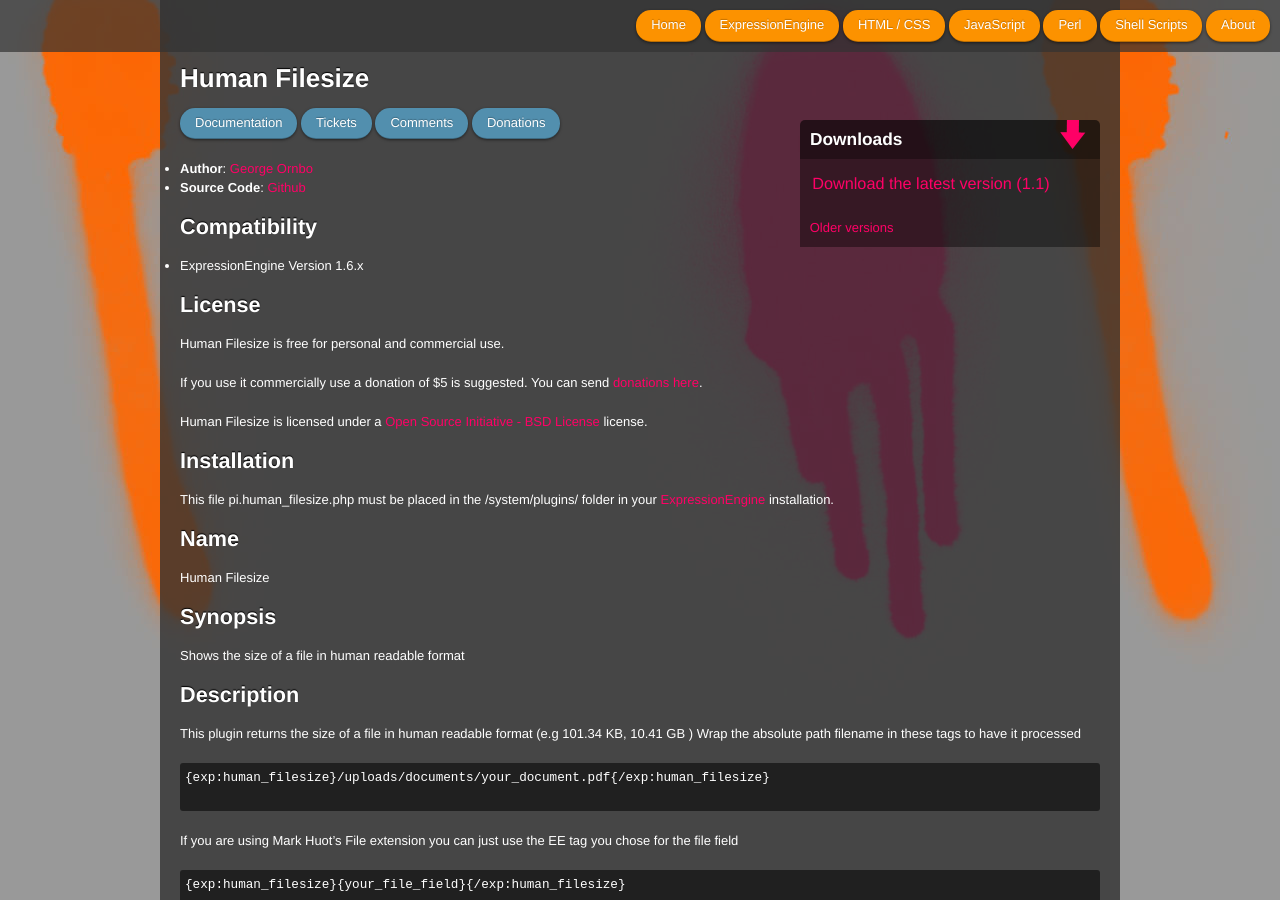
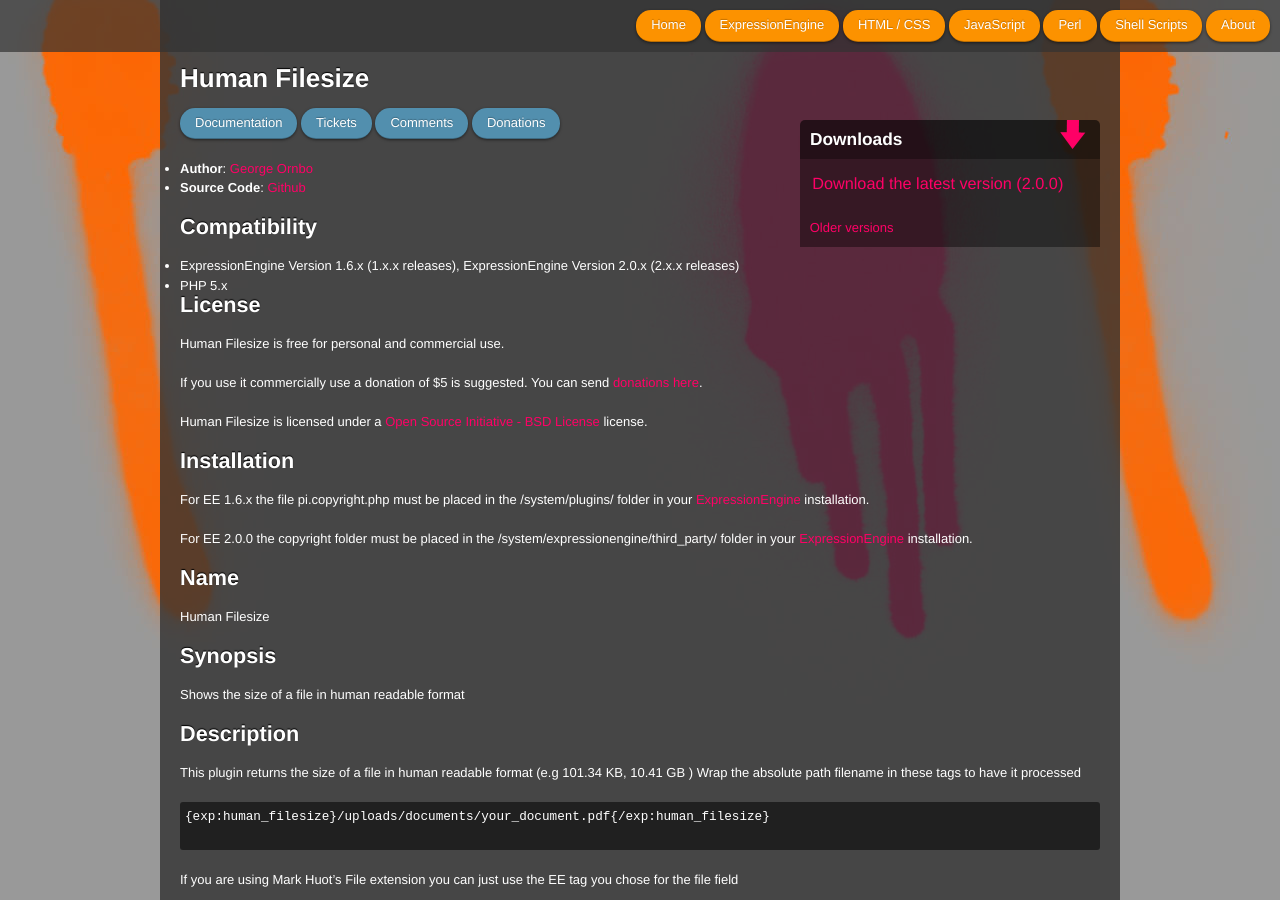
Before and after one commit to shapeshed/shapeshed.github.com, a Jekyll site: the page built from _posts/2009-08-05-filesize.markdown, in a window 1280 px wide and 900 px high. Built offline with Jekyll 4.4.1, drawn with Linux system fonts in a browser that asks for light colours; nearby versions of some CDN libraries; Markdown is read by kramdown in place of the engine named in the settings; comment, search, counter and statistics services are not loaded.

Commit message:
updating documentation and links for EE2 version

```diff
--- a/_posts/2009-08-05-filesize.markdown
+++ b/_posts/2009-08-05-filesize.markdown
@@ -7,7 +7,7 @@
 categories: expressionengine plugins
 lighthouse: 30635-human_filesizeee_addon
 github: human_filesize.ee_addon
-github_tags: [1.1, 1.0]
+github_tags: [2.0.0, 1.1.1, 1.1, 1.0]
 pledgie: 5745
 
 ---
@@ -17,8 +17,8 @@
 
 ## Compatibility
 
-* ExpressionEngine Version 1.6.x
-
+* ExpressionEngine Version 1.6.x (1.x.x releases), ExpressionEngine Version 2.0.x (2.x.x releases)
+* PHP 5.x
 ## License
 
 Human Filesize is free for personal and commercial use.
@@ -29,7 +29,9 @@
 
 ## Installation
 
-This file pi.human_filesize.php must be placed in the /system/plugins/ folder in your [ExpressionEngine][] installation.
+For EE 1.6.x the file pi.copyright.php must be placed in the /system/plugins/ folder in your [ExpressionEngine][] installation.
+
+For EE 2.0.0 the copyright folder must be placed in the /system/expressionengine/third_party/ folder in your [ExpressionEngine][] installation.
 
 ## Name
 
```
